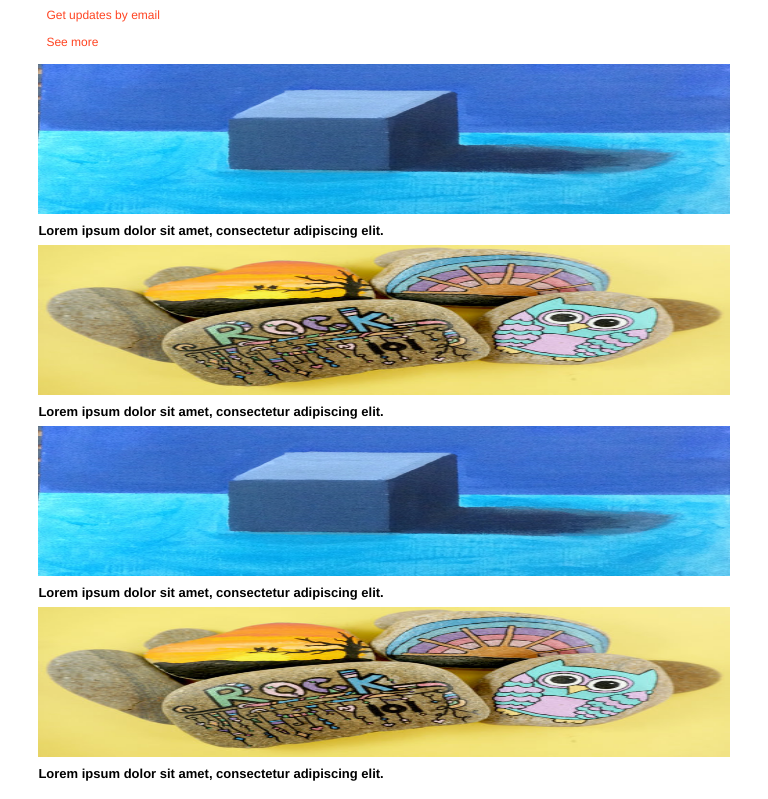
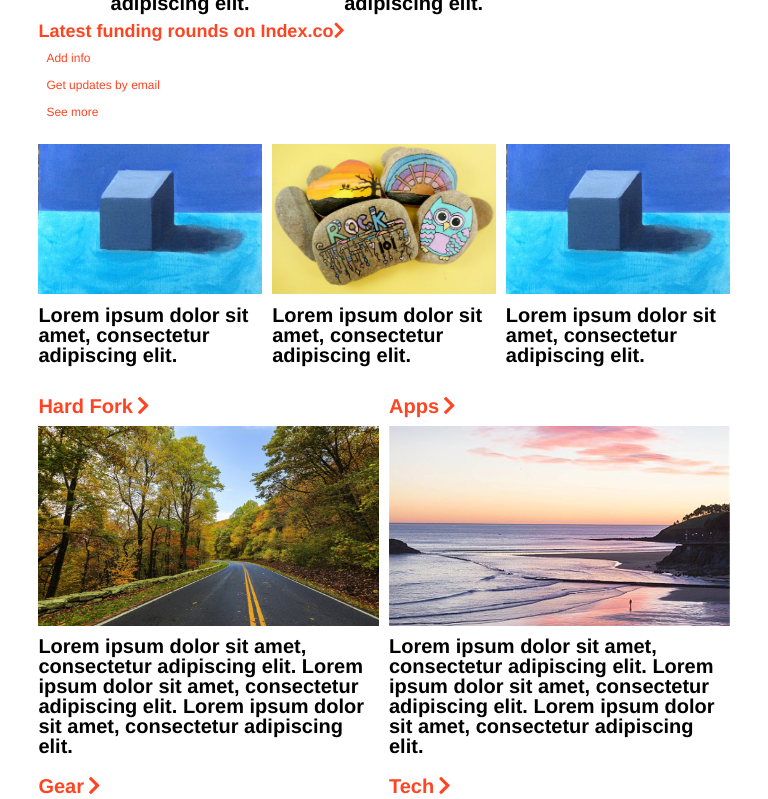
Before and after one commit to Mesi21/The-Next-Web, a plain HTML site: page index.html in a window 768 px wide. Shown: the part 720-1519 px from the top of the page. Drawn offline with Linux system fonts and the light colour scheme.

Commit message:
adding more media queries

```diff
--- a/Assets/Styles/styles.css
+++ b/Assets/Styles/styles.css
@@ -226,6 +226,15 @@ body{
   }
   .item-4 {
     grid-area: second;
+    background-color: white;
+    color: #f42;
+    text-align: start;
+    display: flex;
+    align-items: flex-end;
+
+  }
+  .empty-area {
+    grid-area: nine;
     background-color: white;
     color: #f42;
     text-align: start;
@@ -835,6 +844,15 @@ body{
     width: 90%;
     margin: auto;
   }
+  #mag {
+    border-right: 1px solid #aaa;
+    border-left: 1px solid #aaa;
+    padding: 15px 5px 0px 5px;
+    height: 100%;
+  }
+  .main-nav-bar {
+    border-bottom: 1px solid #aaa;
+  }
   .grid-container {
          display: block;
   }
@@ -862,27 +880,6 @@ body{
    .second {
      height: 45px;
   }
-  .grid-container-1{
-    display: grid;
-    width: 100%;
-    grid-template-areas:
-        "second second second"
-        "one two three"
-        "four five six"
-        "seven eight";
-    background-color: #fff;
-    grid-template-columns: 1fr 1fr 1fr 1fr;
-    grid-template-rows: auto auto auto;
-    column-gap: 10px;
-    row-gap: 10px;
-    height: 500px;
-    color: black;
-    text-align: center;
-    font-size: 20px;
-    font-weight: bold;
-    padding-top: 20px;
-    height: 100%;
-  }
   .grid-container{
     display: grid;
     width: 100%;
@@ -903,4 +900,95 @@ body{
   .grid-container h1{
     font-size: 25px;
   }
+  .grid-container-1{
+    display: grid;
+    width: 100%;
+    grid-template-areas:
+        "second second second"
+        "one two three"
+        "four five six"
+        "seven eight nine";
+    background-color: #fff;
+    grid-template-columns: 1fr 1fr 1fr;
+    grid-template-rows: auto auto auto auto;
+    column-gap: 10px;
+    row-gap: 10px;
+    height: 500px;
+    color: black;
+    text-align: center;
+    font-size: 20px;
+    font-weight: bold;
+    padding-top: 20px;
+    height: 100%;
+  }
+  .grid-container-2{
+    height: 100%;
+    font-size: 13px;
+    display: block;
+    width: 100%;
+  }
+  .grid-container-2 div img {
+    height: 150px;
+    width: 100%;
+    margin: 8px 0px;
+  }
+  .grid-container-2 div{
+    display: block;
+    height: 100%;
+  }
+  .grid-container-2 .aro-1 {
+    display: flex;
+    flex-direction: column;
+    align-items: baseline;
+    line-height: 27px;
+  }
+  #middle {
+    border: 0px;
+  }
+  .grid-container-2 .left {
+    font-size: 18px;
+    width: 100%;
+  }
+  .grid-container-2{
+  display: grid;
+  width: 100%;
+  grid-template-areas:
+      "third third third "
+      "one two three";
+  background-color: #fff;
+  grid-template-columns: 1fr 1fr 1fr ;
+  grid-template-rows: auto auto auto;
+  column-gap: 10px;
+  row-gap: 10px;
+  height: 378px ;
+  color: black;
+  text-align: start;
+  font-size: 20px;
+  font-weight: bold;
+  padding-top: 20px;
 }
+  #area-0 {
+    display: none;
+  }
+  .grid-container-3{
+    display: grid;
+    width: 100%;
+    grid-template-areas:
+        "one-1 two-1"
+        "three-1 four-1"
+        "five-1 six-1"
+        "seven-1 eight-1"
+        "nine-1 nine" ;
+    background-color: #fff;
+    grid-template-columns: 1fr 1fr;
+    grid-template-rows: auto auto auto auto auto;
+    column-gap: 10px;
+    row-gap: 10px;
+    height: 100%;
+    color: black;
+    text-align: start;
+    font-size: 20px;
+    font-weight: bold;
+    padding-top: 20px;
+  }
+}
--- a/index.html
+++ b/index.html
@@ -68,6 +68,7 @@
                 <div class="area-6"><img src="Assets/Media/road.jpeg" alt="nature"><p>Lorem ipsum dolor sit amet, consectetur adipiscing elit.</p></div>
                 <div class="area-7"><img src="Assets/Media/road.jpeg" alt="nature"><p>Lorem ipsum dolor sit amet, consectetur adipiscing elit.</p></div>
                 <div class="area-8"><img src="Assets/Media/road.jpeg" alt="nature"><p>Lorem ipsum dolor sit amet, consectetur adipiscing elit.</p></div>
+                <div class="empty-area"></div>
             </div><!--end of grid-container-1-->
 
             <div class="grid-container-2">
@@ -83,7 +84,7 @@
                     <div class="area-1"><img src="Assets/Media/cube.jpeg" alt="cube"><p>Lorem ipsum dolor sit amet, consectetur adipiscing elit.</p></div>
                     <div class="area-2"><img src="Assets/Media/rock.jpg" alt="rock"><p>Lorem ipsum dolor sit amet, consectetur adipiscing elit.</p></div>
                     <div class="area-3"><img src="Assets/Media/cube.jpeg" alt="cube"><p>Lorem ipsum dolor sit amet, consectetur adipiscing elit.</p></div>
-                    <div class="area-4"><img src="Assets/Media/rock.jpg" alt="rock"><p>Lorem ipsum dolor sit amet, consectetur adipiscing elit.</p></div>
+                    <div id="area-0" class="area-4"><img src="Assets/Media/rock.jpg" alt="rock"><p>Lorem ipsum dolor sit amet, consectetur adipiscing elit.</p></div>
 
             </div><!--end of grid-container-2-->
             <div class="grid-container-3">
@@ -96,6 +97,7 @@
                 <div class="ar-7"><div><h1>Insights</h1><i class="fas fa-chevron-right"></i></div><img src="Assets/Media/road.jpeg" alt="road"><p>Lorem ipsum dolor sit amet, consectetur adipiscing elit. Lorem ipsum dolor sit amet, consectetur adipiscing elit. Lorem ipsum dolor sit amet, consectetur adipiscing elit..</p></div>
                 <div class="ar-8"><div><h1>Launch</h1><i class="fas fa-chevron-right"></i></div><img src="Assets/Media/painting.jpg" alt="painting"><p>Lorem ipsum dolor sit amet, consectetur adipiscing elit. Lorem ipsum dolor sit amet, consectetur adipiscing elit. Lorem ipsum dolor sit amet, consectetur adipiscing elit.</p></div>
                 <div class="ar-9"><div><h1>Distract</h1><i class="fas fa-chevron-right"></i></div><img src="Assets/Media/road.jpeg" alt="road"><p>Lorem ipsum dolor sit amet, consectetur adipiscing elit. Lorem ipsum dolor sit amet, consectetur adipiscing elit. Lorem ipsum dolor sit amet, consectetur adipiscing elit.</p></div>
+                <div class="empty-area"></div>
             </div><!--end of grid-container-3-->
             <div class="grid-container-4">
                     <div class="item-5"><h1>Latest Deals</h1><i class="fas fa-chevron-right"></i></div>
```
